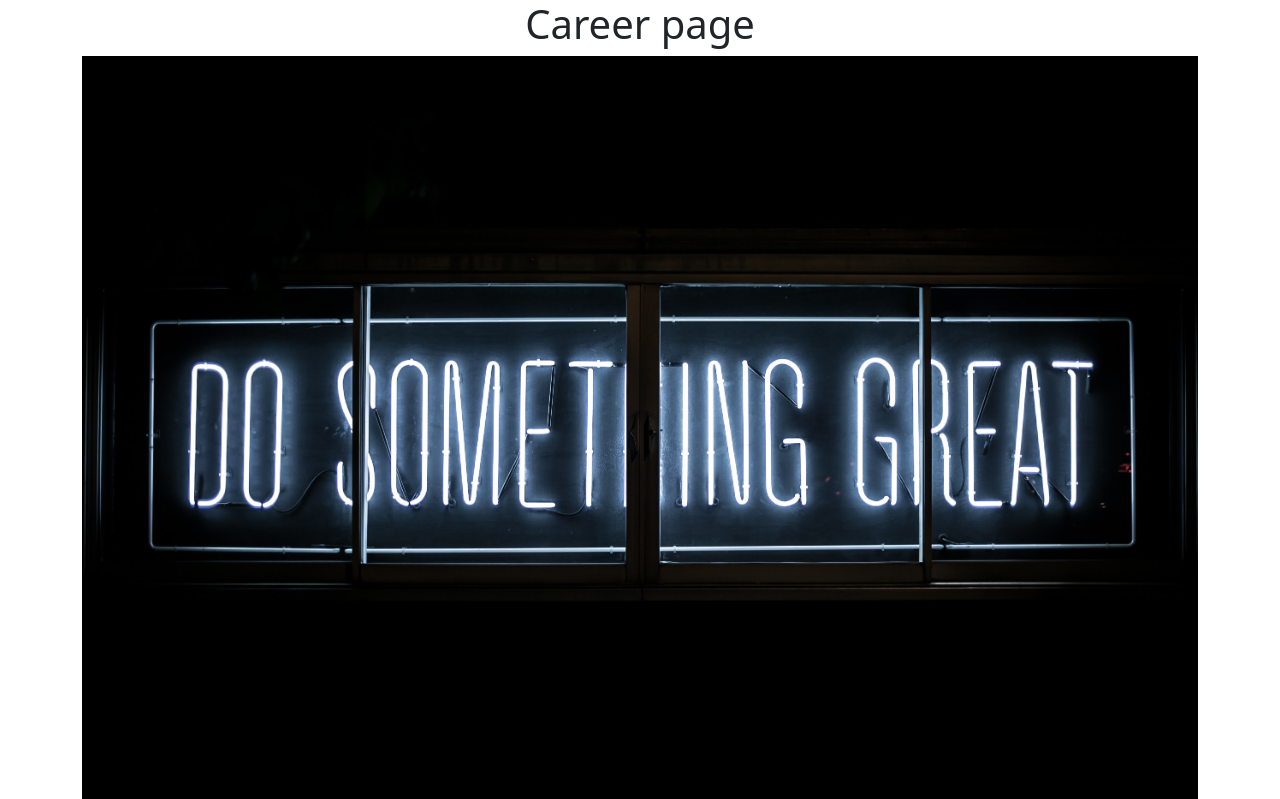
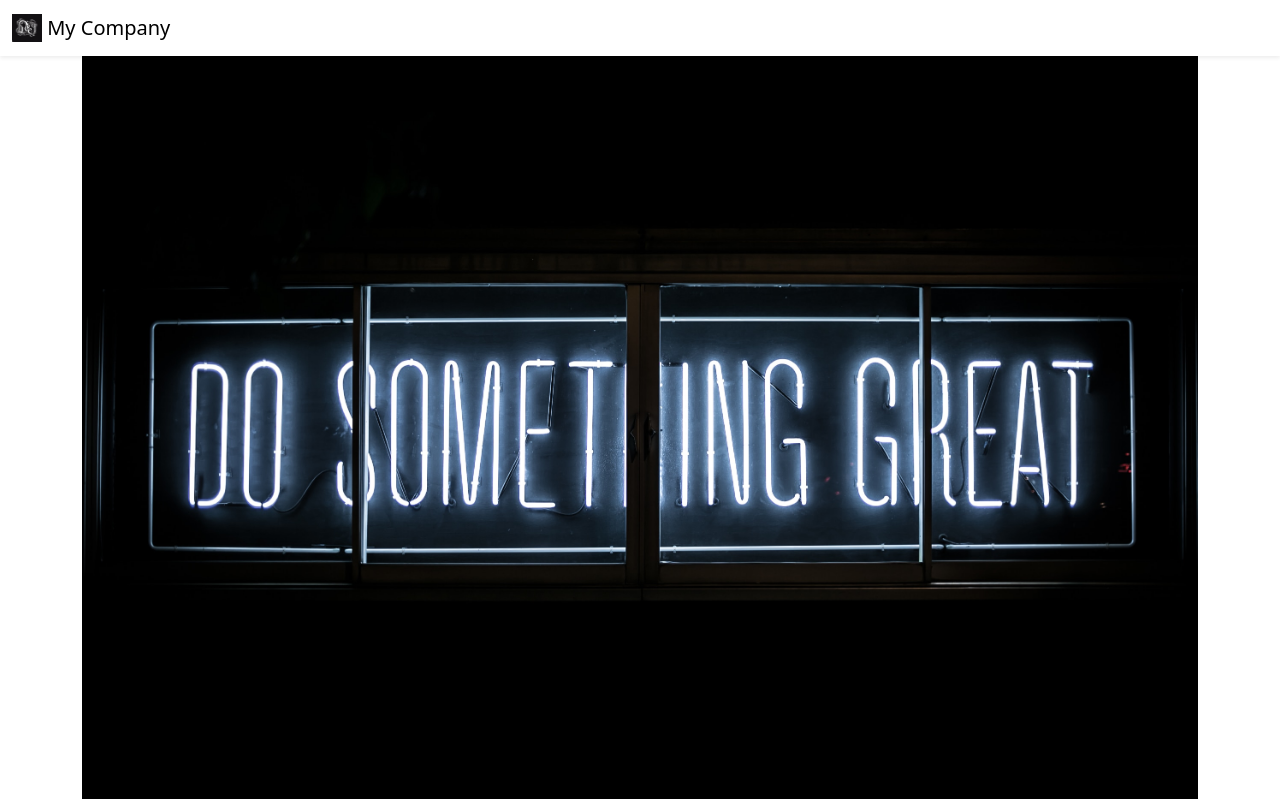
Before and after one commit to kingofcode898/first-website, a Flask app: page / in a window 1280 px wide. Shown: the top 799 px of the page. Run offline with Flask 3, Linux system fonts and the light colour scheme.

Commit message:
Added a footer, header, and a navbar

```diff
--- a/templates/home.html
+++ b/templates/home.html
@@ -7,6 +7,7 @@
     <title>Careers</title>
   </head>
   <body>
+    {% include 'nav.html' %}
     <div class="container">
     <h1 class="text-center">Career page</h1>
     <img class="img-fluid" src="static/banner.jpg">
--- /dev/null
+++ b/templates/nav.html
@@ -0,0 +1,8 @@
+<nav class="navbar shadow-sm fixed-top bg-white">
+    <div class="container-fluid">
+      <a class="navbar-brand" href="#">
+        <img src="static/logo.jpg" alt="Logo" width="30" height="28" class="d-inline-block align-text-top">
+        My Company
+      </a>
+    </div>
+  </nav>
```
Also changed, not shown: static/logo.jpg (added), templates/footer.html (added).
